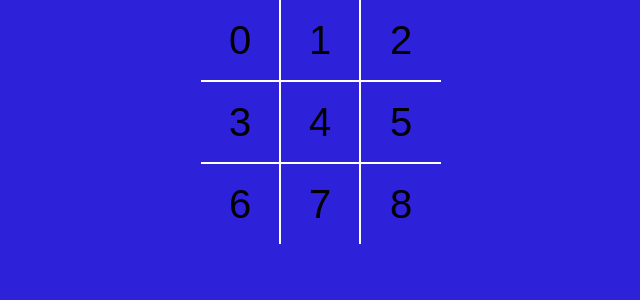
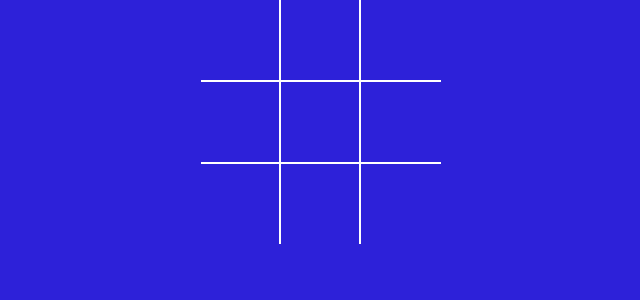
Before and after one commit to isaurabhchandra/tictactoe-game, a React (Vite) app: page / in a window 1280 px wide. Shown: the top 300 px of the page, without its empty margins (319-959 px from the left). Built offline with nearby package versions, Linux system fonts and the light colour scheme.

Commit message:
player added

```diff
--- a/src/App.jsx
+++ b/src/App.jsx
@@ -1,11 +1,13 @@
+
 import Board from "./component/Board";
 
 import "./style.scss";
 
 function App() {
+
   return (
+    <div className="app">
 
-    <div className="app">
       <Board/>
     </div>
   );
--- a/src/component/Board.jsx
+++ b/src/component/Board.jsx
@@ -1,22 +1,50 @@
 import Square from "./Square";
+import { useState } from "react";
 
 const Board = () => {
+  const [squares, setSquares] = useState(Array(9).fill(null));
+  const [isNext, setIsNext] = useState(false);
+
+
+
+  const handleSquareClick = (clickedPosition) => {
+    if (squares[clickedPosition]){
+      return;
+    }
+    setSquares((currentSquares) => {
+      return currentSquares.map((squareValue, position) => {
+        if (clickedPosition === position) {
+          return isNext ? "X" : "O";
+        }
+        return squareValue;
+      });
+    });
+    setIsNext(currentIsNext =>!currentIsNext)
+  };
+  const renderSquare = (position) => {
+    return (
+      <Square
+        value={squares[position]}
+        onClick={() => handleSquareClick(position)}
+      />
+    );
+  };
   return (
     <div className="board">
       <div className="board-row">
-        <Square value={0} />
-        <Square value={1} />
-        <Square value={2} />
+        {renderSquare(0)}
+        {renderSquare(1)}
+        {renderSquare(2)}
       </div>
       <div className="board-row">
-        <Square value={3} />
-        <Square value={4} />
-        <Square value={5} />
+        {renderSquare(3)}
+        {renderSquare(4)}
+        {renderSquare(5)}
       </div>
       <div className="board-row">
-        <Square value={6} />
-        <Square value={7} />
-        <Square value={8} />
+        {renderSquare(6)}
+        {renderSquare(7)}
+        {renderSquare(8)}
       </div>
     </div>
   );
--- a/src/component/Square.jsx
+++ b/src/component/Square.jsx
@@ -1,9 +1,8 @@
-const Square = ({value}) => {
-
-  return <button type = "button" className="square">{value}</button>
-
-
-
-
+const Square = ({ value, onClick }) => {
+  return (
+    <button type="button" className="square" onClick={onClick}>
+      {value}
+    </button>
+  );
 };
 export default Square;
```
